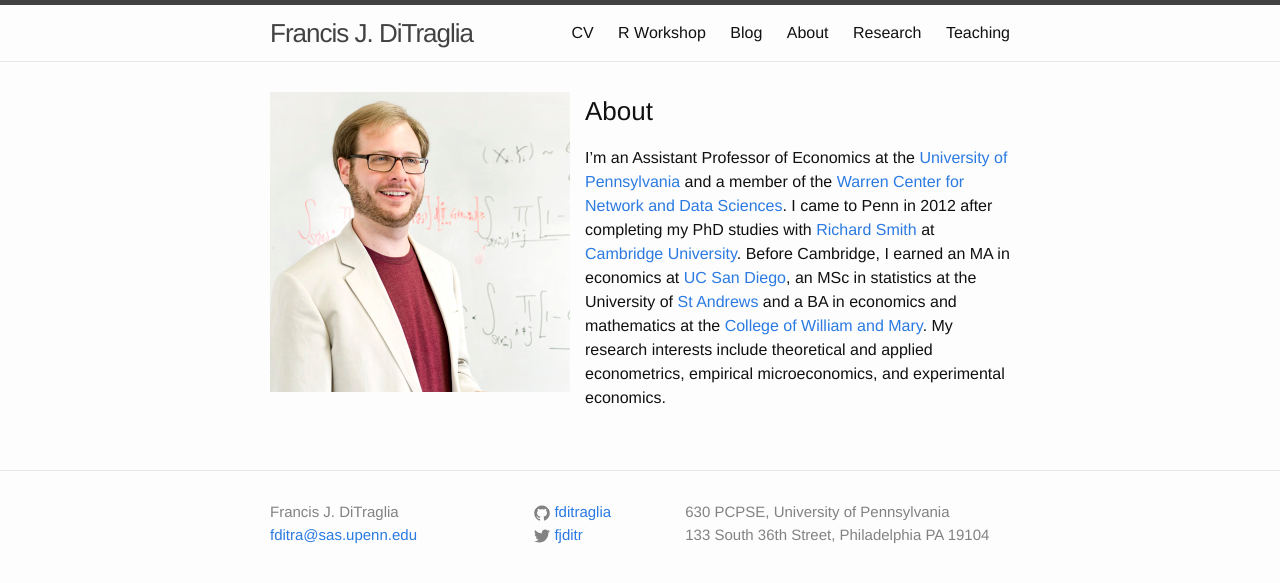
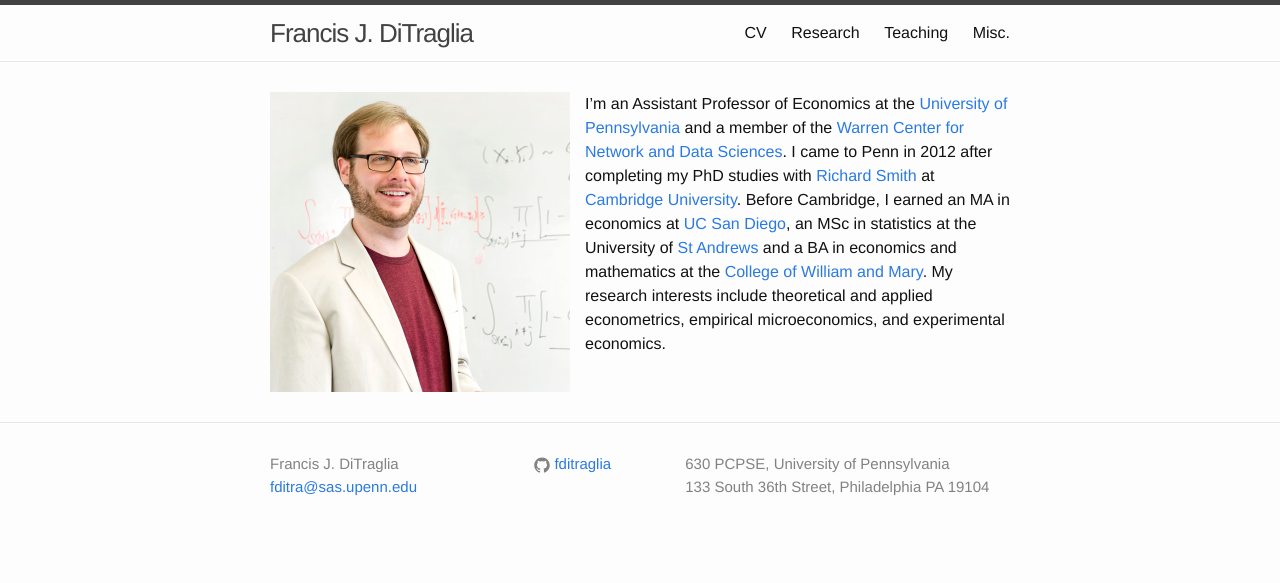
Before and after one commit to fditraglia/fditraglia.github.io, a Jekyll site: the page built from index.md, in a window 1280 px wide. Shown: the top 583 px of the page. Built offline with Jekyll 4.4.1, drawn with Linux system fonts in a browser that asks for light colours; our own code applies the rules of GitHub Pages for plain Markdown files.

Commit message:
manual navbar

```diff
--- a/_config.yml
+++ b/_config.yml
@@ -4,8 +4,8 @@ email: fditra@sas.upenn.edu
 office: 630 PCPSE, University of Pennsylvania
 address: 133 South 36th Street, Philadelphia PA 19104
 baseurl: "" # the subpath of your site, e.g. /blog/
-url: "http://yourdomain.com" # the base hostname & protocol for your site
-twitter_username: fjditr
+url: "http://ditraglia.com" # the base hostname & protocol for your site
+twitter_username:
 github_username:  fditraglia
 
 # Build settings
--- a/_includes/header.html
+++ b/_includes/header.html
@@ -15,11 +15,14 @@
 
       <div class="trigger">
 	 <a class="page-link" href="https://github.com/fditraglia/fditraglia-cv/raw/master/fditraglia_CV.pdf">CV</a>
-        {% for page in site.pages %}
+	 <a class="page-link" href="/research">Research</a>
+	 <a class="page-link" href="/teaching">Teaching</a>
+	 <a class="page-link" href="/misc">Misc.</a>
+        <!-- {% for page in site.pages %}
           {% if page.title %}
           <a class="page-link" href="{{ page.url | prepend: site.baseurl }}">{{ page.title }}</a>
           {% endif %}
-        {% endfor %}
+          {% endfor %} -->
       </div>
     </nav>
 
--- a/index.md
+++ b/index.md
@@ -1,7 +1,6 @@
 ---
 layout: home
 ---
-### About
 I'm an Assistant Professor of Economics at the [University of Pennsylvania](http://economics.sas.upenn.edu) and a member of the [Warren Center for Network and Data Sciences](http://warrencenter.upenn.edu).
 I came to Penn in 2012 after completing my PhD studies with [Richard Smith](http://www.econ.cam.ac.uk/people/crsid.html?crsid=rjs27&group=faculty) at [Cambridge University](http://www.cam.ac.uk).
 Before Cambridge, I earned an MA in economics at [UC San Diego](http://www.ucsd.edu), an MSc in statistics at the University of [St Andrews](http://www.st-andrews.ac.uk) and a BA in economics and mathematics at the [College of William and Mary](http://www.wm.edu).
```
